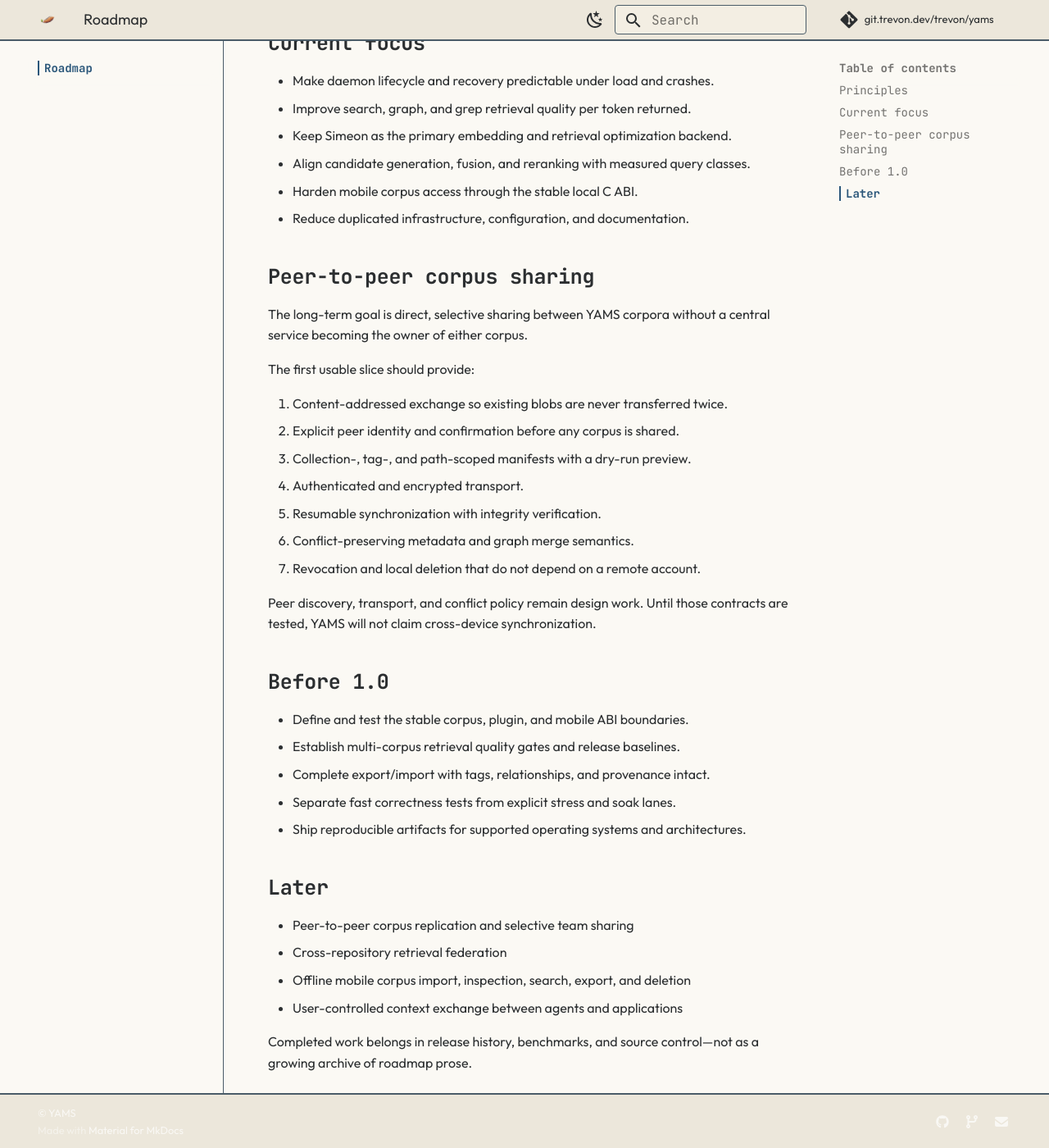
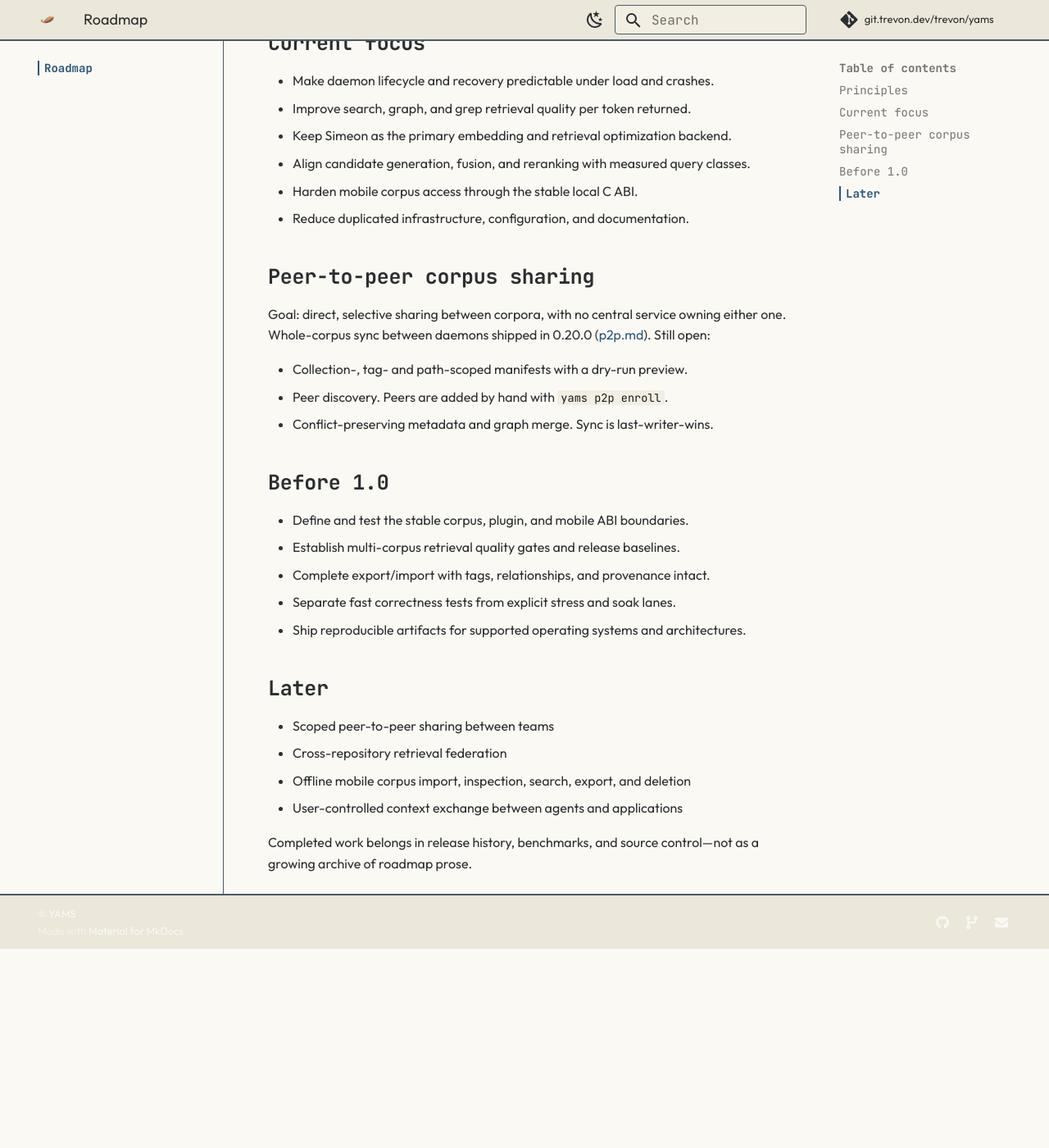
Before and after one commit to trvon/yams, an MkDocs documentation site: the page built from docs/roadmap.md, in a window 1280 px wide and 1400 px high, scrolled down 512 px. Shown: the whole window at 82% size. Built offline with MkDocs 1.6.1 and Material for MkDocs 9.7.7, drawn with Linux system fonts in a browser that asks for light colours; after the commit the page ends 1669 px from its top, so only the background shows below that.

Commit message:
docs: MSI ships the daemon; p2p sync shipped in 0.20.0
install.md said the MSI lacks yams-daemon.exe and yams-mcp-server.exe.
Both ship from the next published release (packaging/windows/yams.wxs).
0.20.4 was not published, so name 0.20.3 as the last MSI without them.

roadmap.md listed p2p sync as unshipped. Whole-corpus replication
shipped in 0.20.0. List what is still open.

Signed-off-by: trvon <me@trevon.dev>

```diff
--- a/docs/roadmap.md
+++ b/docs/roadmap.md
@@ -21,21 +21,13 @@ YAMS is pre-1.0. The roadmap describes direction, not a compatibility promise.
 
 ## Peer-to-peer corpus sharing
 
-The long-term goal is direct, selective sharing between YAMS corpora without a
-central service becoming the owner of either corpus.
+Goal: direct, selective sharing between corpora, with no central service
+owning either one. Whole-corpus sync between daemons shipped in 0.20.0
+([p2p.md](p2p.md)). Still open:
 
-The first usable slice should provide:
-
-1. Content-addressed exchange so existing blobs are never transferred twice.
-2. Explicit peer identity and confirmation before any corpus is shared.
-3. Collection-, tag-, and path-scoped manifests with a dry-run preview.
-4. Authenticated and encrypted transport.
-5. Resumable synchronization with integrity verification.
-6. Conflict-preserving metadata and graph merge semantics.
-7. Revocation and local deletion that do not depend on a remote account.
-
-Peer discovery, transport, and conflict policy remain design work. Until those
-contracts are tested, YAMS will not claim cross-device synchronization.
+- Collection-, tag- and path-scoped manifests with a dry-run preview.
+- Peer discovery. Peers are added by hand with `yams p2p enroll`.
+- Conflict-preserving metadata and graph merge. Sync is last-writer-wins.
 
 ## Before 1.0
 
@@ -47,7 +39,7 @@ contracts are tested, YAMS will not claim cross-device synchronization.
 
 ## Later
 
-- Peer-to-peer corpus replication and selective team sharing
+- Scoped peer-to-peer sharing between teams
 - Cross-repository retrieval federation
 - Offline mobile corpus import, inspection, search, export, and deletion
 - User-controlled context exchange between agents and applications
```
Also changed, not shown: docs/install.md (+3 -3 lines).
